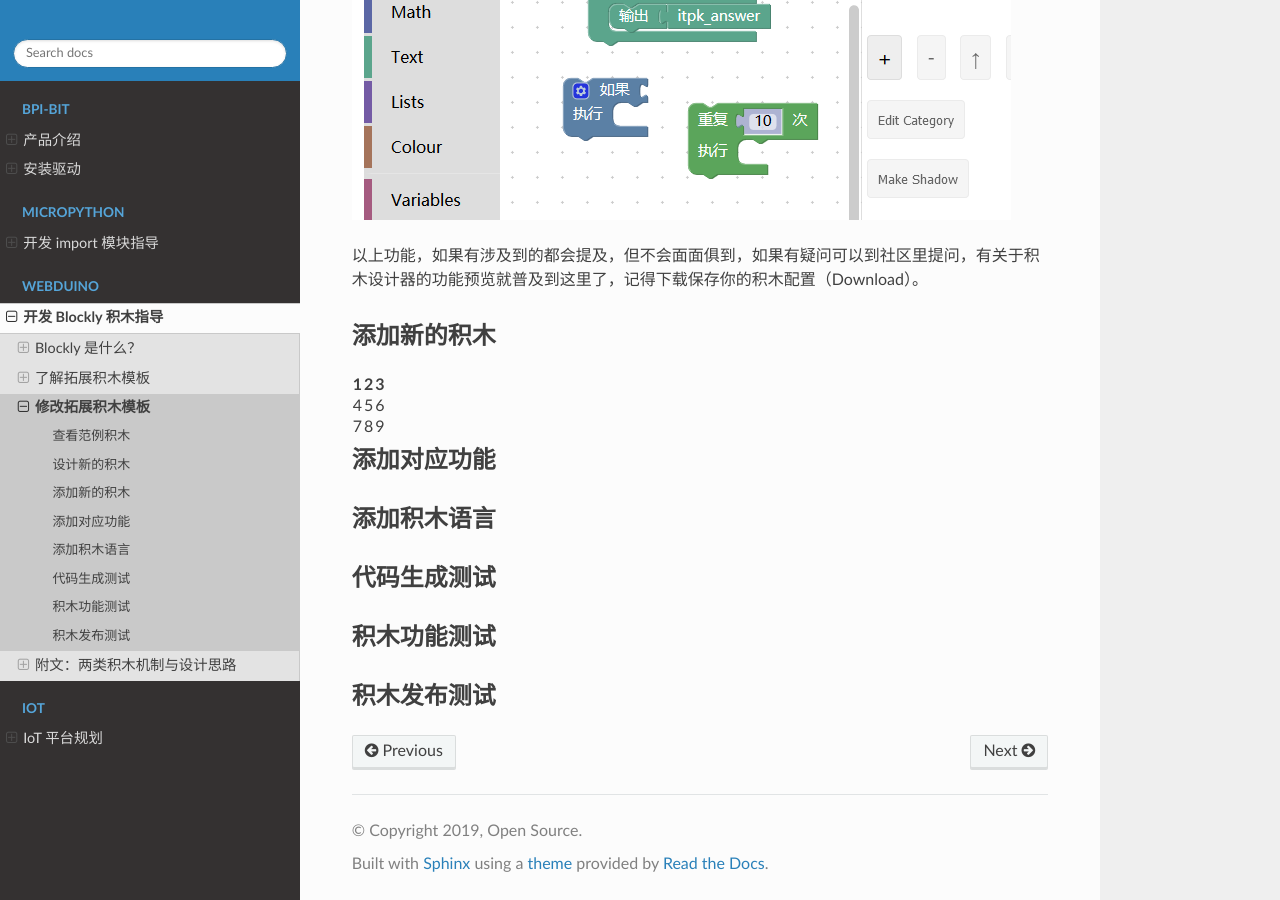
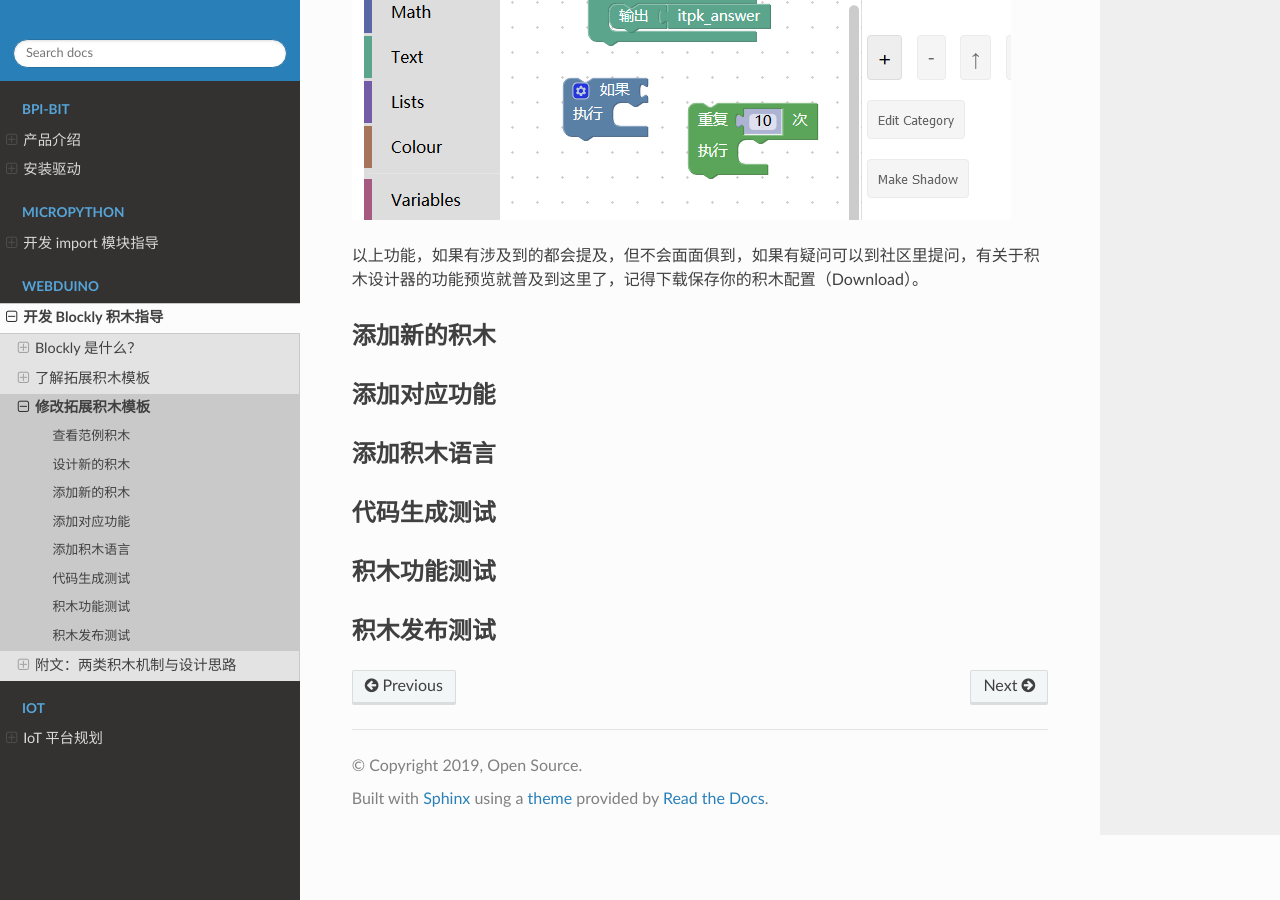
Before and after one commit to BPI-STEAM/Dev, a Sphinx documentation site: the page built from source/web/modify.md, in a window 1280 px wide and 900 px high, scrolled down 6473 px. Built offline with Sphinx 7.4.7 and the Read the Docs theme 2.0.0, drawn with Linux system fonts in a browser that asks for light colours.

```diff
--- a/source/web/modify.md
+++ b/source/web/modify.md
@@ -97,33 +97,6 @@
 
 ## 添加新的积木
 
-<table>
-<thead>
-<tr class="header">
-<th>1</th>
-<th>2</th>
-<th>3</th>
-</tr>
-</thead>
-<tbody>
-<tr class="odd">
-<td>4</td>
-<td>5</td>
-<td>6</td>
-</tr>
-<tr class="even">
-<td>7</td>
-<td>8</td>
-<td>9</td>
-</tr>
-<tr class="odd">
-<td></td>
-<td></td>
-<td></td>
-</tr>
-</tbody>
-</table>
-
 ## 添加对应功能
 
 ## 添加积木语言
```
